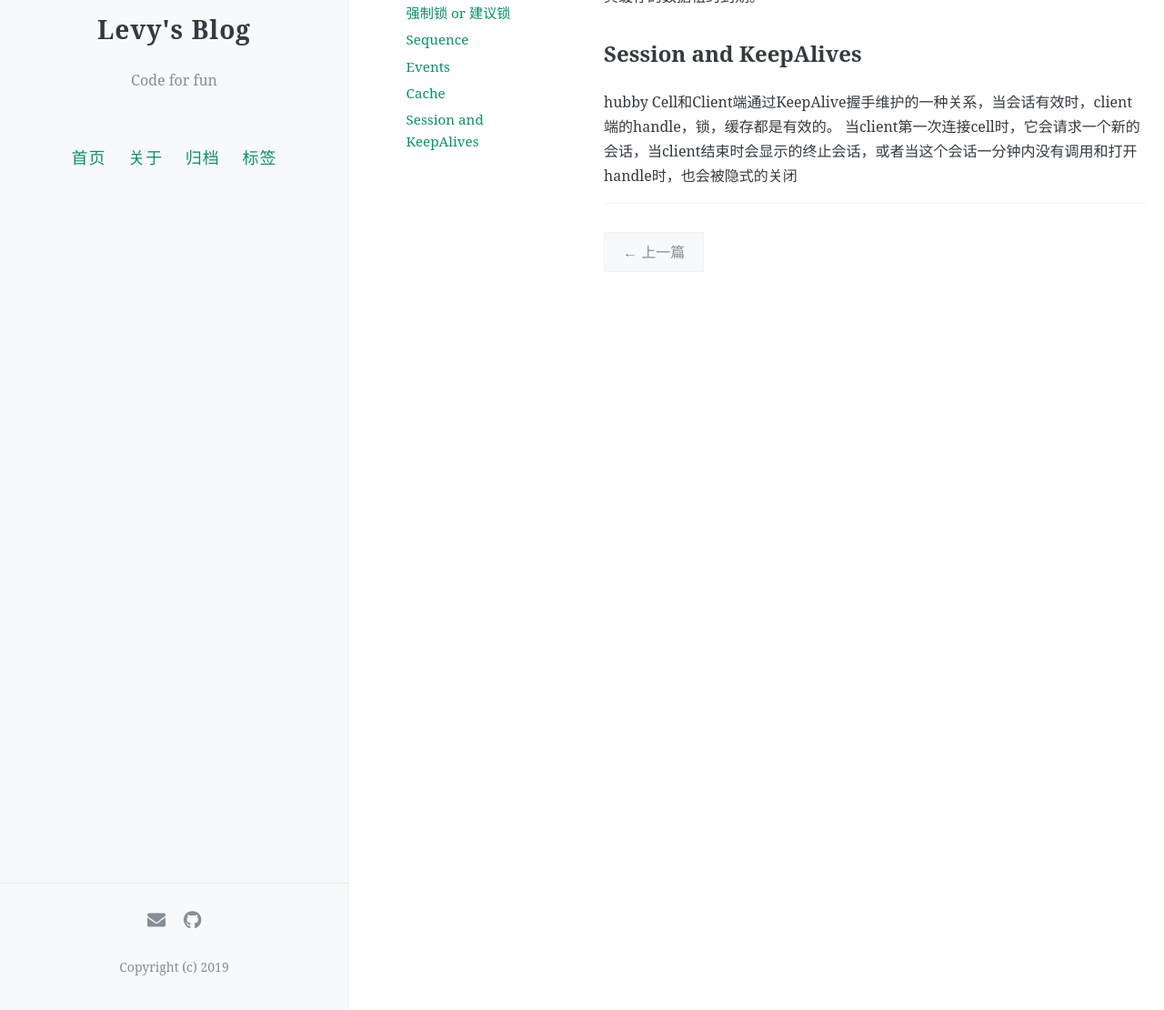
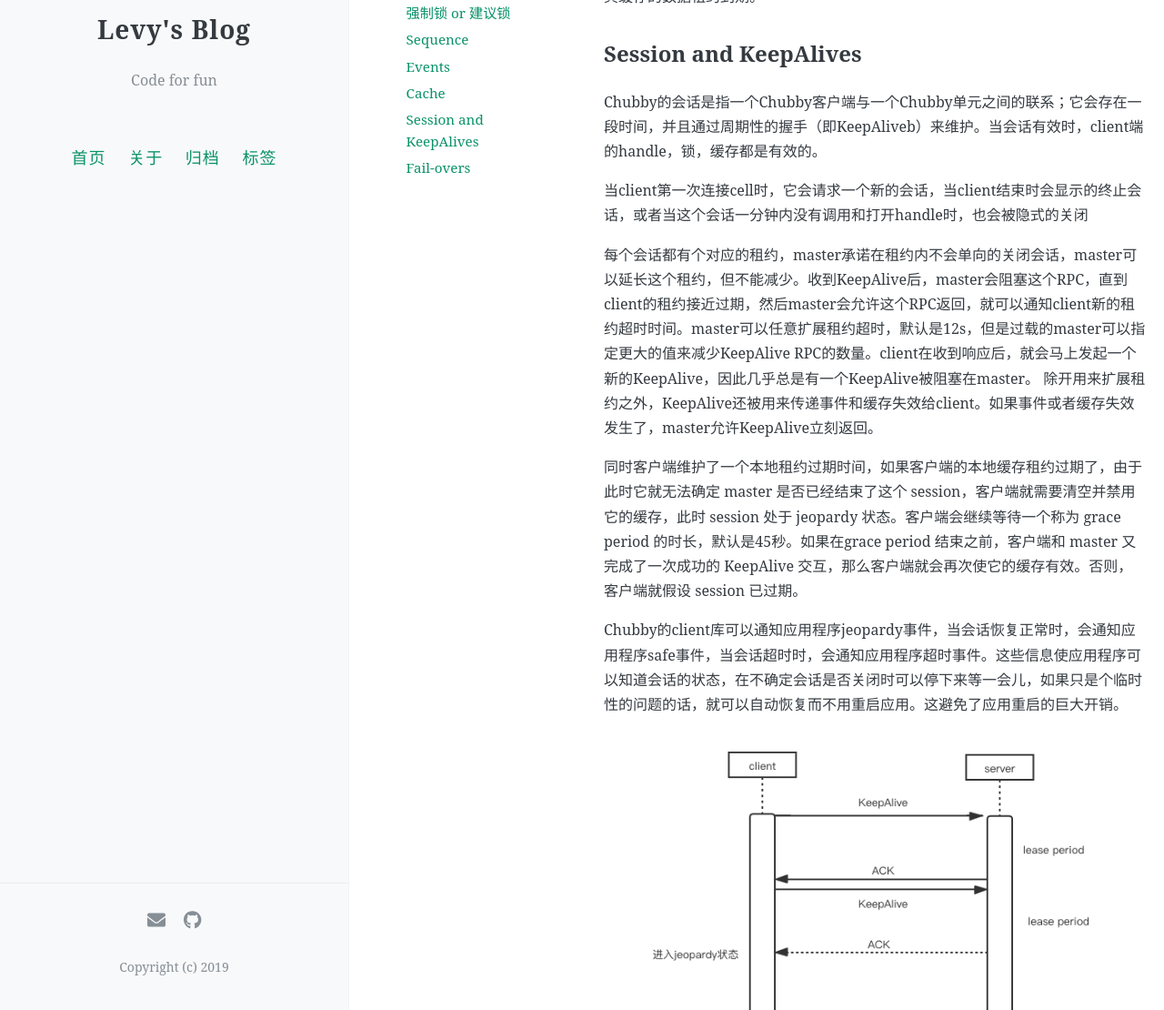
Before and after one commit to levy5307/blog, a Jekyll site: the page built from _posts/2020-08-08-Chubby.md, in a window 1280 px wide and 1400 px high, scrolled down 3675 px. Shown: the part 290-1400 px from the top of the window at 91% size. Built offline with Jekyll 4.4.1, drawn with Linux system fonts in a browser that asks for light colours; comment, search, counter and statistics services are not loaded; before the commit the page ends 4305 px from its top, so only the background shows below that.

Commit message:
update chubby

```diff
--- a/_posts/2020-08-08-Chubby.md
+++ b/_posts/2020-08-08-Chubby.md
@@ -103,4 +103,16 @@ Chubby的client端可以订阅一些事件，这些事件通过回调的方式
 
 ## Session and KeepAlives
 
-hubby Cell和Client端通过KeepAlive握手维护的一种关系，当会话有效时，client端的handle，锁，缓存都是有效的。 当client第一次连接cell时，它会请求一个新的会话，当client结束时会显示的终止会话，或者当这个会话一分钟内没有调用和打开handle时，也会被隐式的关闭
+Chubby的会话是指一个Chubby客户端与一个Chubby单元之间的联系；它会存在一段时间，并且通过周期性的握手（即KeepAliveb）来维护。当会话有效时，client端的handle，锁，缓存都是有效的。
+
+当client第一次连接cell时，它会请求一个新的会话，当client结束时会显示的终止会话，或者当这个会话一分钟内没有调用和打开handle时，也会被隐式的关闭
+
+每个会话都有个对应的租约，master承诺在租约内不会单向的关闭会话，master可以延长这个租约，但不能减少。收到KeepAlive后，master会阻塞这个RPC，直到client的租约接近过期，然后master会允许这个RPC返回，就可以通知client新的租约超时时间。master可以任意扩展租约超时，默认是12s，但是过载的master可以指定更大的值来减少KeepAlive RPC的数量。client在收到响应后，就会马上发起一个新的KeepAlive，因此几乎总是有一个KeepAlive被阻塞在master。 除开用来扩展租约之外，KeepAlive还被用来传递事件和缓存失效给client。如果事件或者缓存失效发生了，master允许KeepAlive立刻返回。
+
+同时客户端维护了一个本地租约过期时间，如果客户端的本地缓存租约过期了，由于此时它就无法确定 master 是否已经结束了这个 session，客户端就需要清空并禁用它的缓存，此时 session 处于 jeopardy 状态。客户端会继续等待一个称为 grace period 的时长，默认是45秒。如果在grace period 结束之前，客户端和 master 又完成了一次成功的 KeepAlive 交互，那么客户端就会再次使它的缓存有效。否则，客户端就假设 session 已过期。
+
+Chubby的client库可以通知应用程序jeopardy事件，当会话恢复正常时，会通知应用程序safe事件，当会话超时时，会通知应用程序超时事件。这些信息使应用程序可以知道会话的状态，在不确定会话是否关闭时可以停下来等一会儿，如果只是个临时性的问题的话，就可以自动恢复而不用重启应用。这避免了应用重启的巨大开销。
+
+![keepalive流程](../images/chubby-keepalive.png)
+
+## Fail-overs
```
Also changed, not shown: images/chubby-keepalive.png (added).
